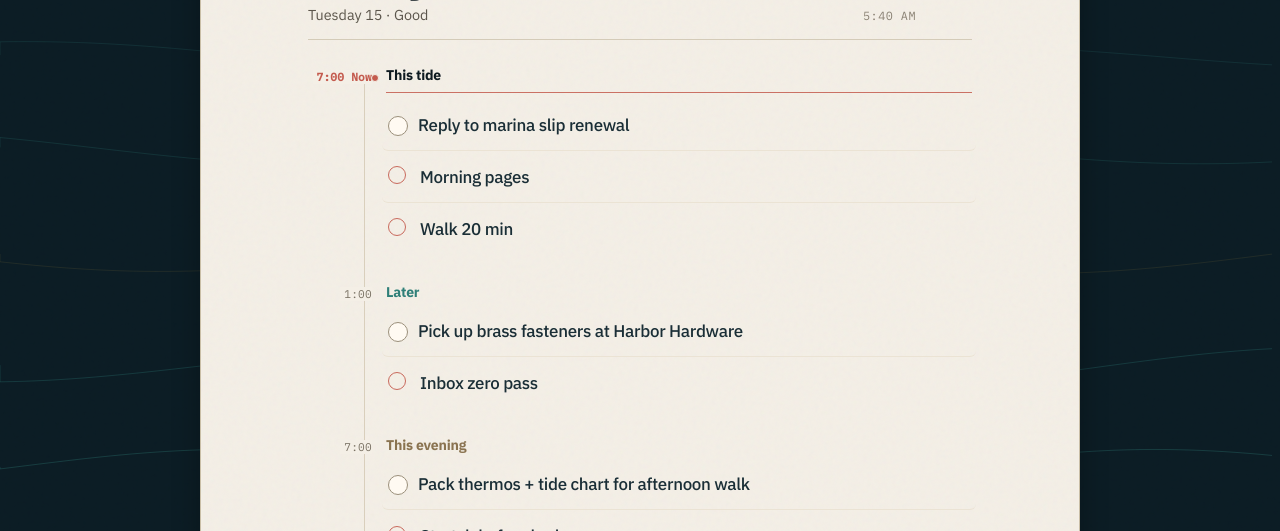
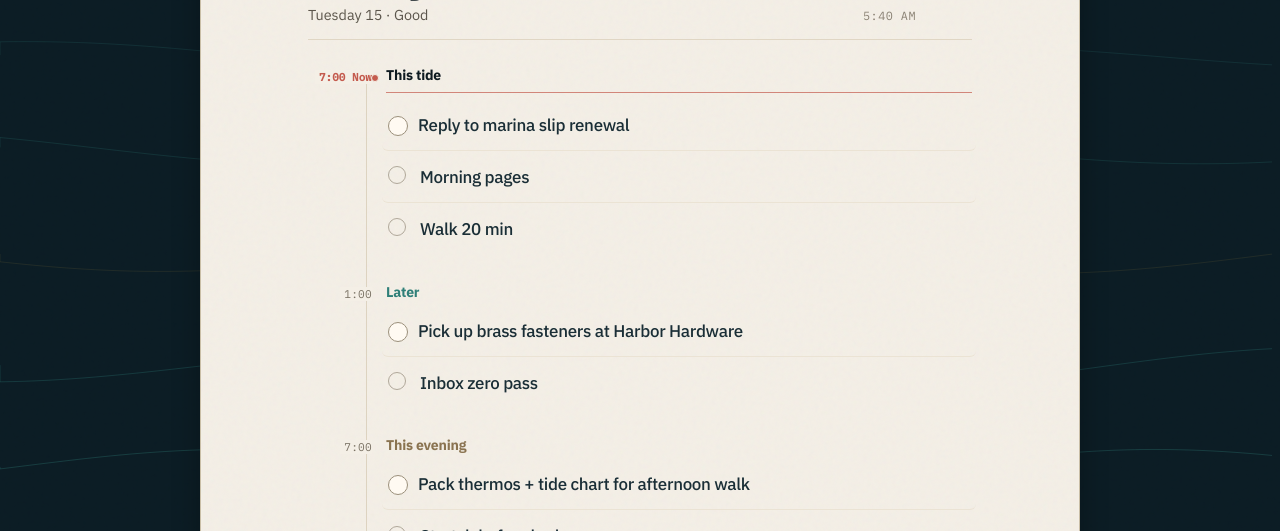
Before and after one commit to Btheriot83/buildgames-lunatask, a React (Vite) app: page / in a window 1280 px wide. Shown: the part 269-800 px from the top of the page. Built offline with nearby package versions, Linux system fonts and the light colour scheme.

Commit message:
craft8: critic polish — quieter Now, rings, sticky stack

```diff
--- a/src/index.css
+++ b/src/index.css
@@ -4034,6 +4034,59 @@ button, input, select, textarea {
   outline-offset: 2px !important;
 }
 
+
+/* ——— craft8: critic polish — quieter Now, habit rings, sticky/week stack ——— */
+.today-date,
+.today-group-label,
+.today-list .task-title,
+.today-list .habit-title,
+.desk-section-title {
+  font-family: var(--font-sans) !important;
+}
+.today-list .habit-tick:not(.is-checked) .tick-ring {
+  border-color: #9a9080 !important;
+  opacity: 0.75;
+}
+.today-list .habit-tick.is-checked .tick-ring {
+  background: var(--coral) !important;
+  border-color: var(--coral) !important;
+  opacity: 1;
+}
+.group-time.is-now {
+  font-size: 0.68rem !important;
+  letter-spacing: 0.01em;
+}
+.now-hairline {
+  opacity: 0.7;
+  max-width: 100%;
+}
+.tabs-nav-sticky {
+  background: var(--bone-paper) !important; /* kill color-mix tell */
+}
+.day-strip-quiet {
+  opacity: 0.88;
+}
+.day-timeline::before {
+  left: 58px;
+  top: 10px;
+  bottom: 10px;
+  background: #ddd3c0;
+}
+.today-group.is-now .group-rail::after {
+  background: var(--coral);
+  border-color: var(--bone-paper);
+}
+.today-mast {
+  border-bottom-color: #e0d6c4 !important;
+}
+.desk-paper .tabs-nav-sticky .tabs-track {
+  box-shadow: none !important;
+}
+/* Keep Harbor Desk identity: Fraunces mark-only hard lock */
+.brand-title {
+  font-family: var(--font-display) !important;
+}
+
 /* Sticky needs a non-clipping ancestor — was overflow:hidden on desk-paper */
 .desk-paper {
   overflow: visible !important;
```
